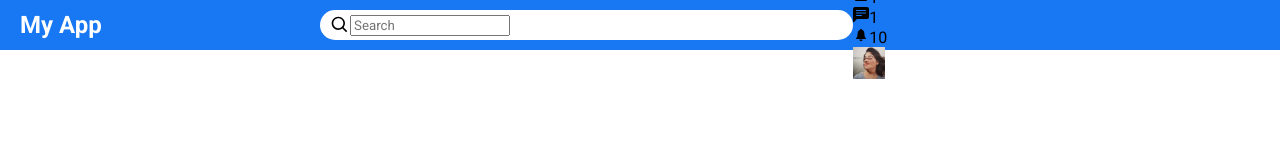
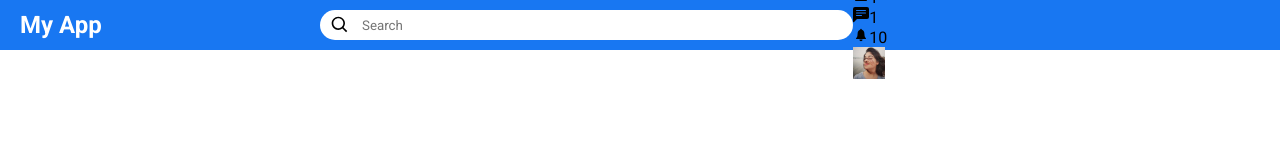
Before and after one commit to Rizwan302/Social-Media-App, a React (Vite) app: page / in a window 1280 px wide. Shown: the top 160 px of the page. Built offline with nearby package versions, Linux system fonts and the light colour scheme.

Commit message:
Complet tobar css

```diff
--- a/src/components/topbar/Topbar.css
+++ b/src/components/topbar/Topbar.css
@@ -37,6 +37,16 @@
     margin-left: 10px;
 }
 
+.searchInput{
+    border: none;
+    width: 80%;
+    margin-left: 10px;
+}
+
+.searchInput:focus{
+    outline: none;
+}
+
 .topbatRight{
     flex: 4;
 }
```
